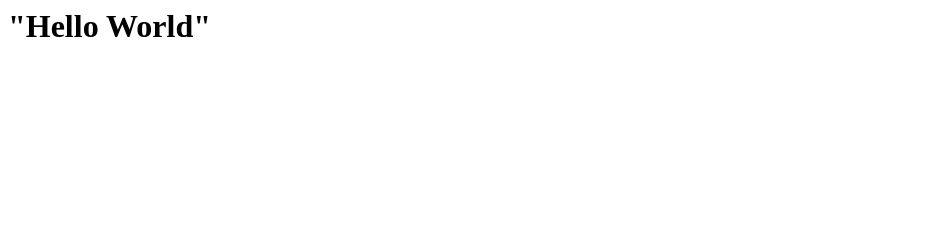
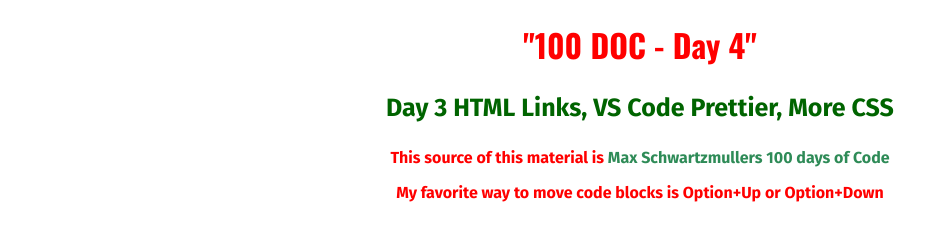
Before and after one commit to JoeKramer2021/VideoSeriesClasses, a plain HTML site: page index.html in a window 1280 px wide. Shown: the whole page, without its empty margins (0-946 px from the left). Drawn offline with nearby package versions, Linux system fonts and the light colour scheme.

Commit message:
Day 4 - Google fonts, linking to CSS files, Using ID Selector

```diff
--- a/index.html
+++ b/index.html
@@ -1 +1,28 @@
-<h1>"Hello World"</h1>
+<!DOCTYPE html>
+<html>
+  <head>
+    <!-- DOC 4 Importing other fonts-->
+    <link rel="preconnect" href="https://fonts.googleapis.com">
+    <link rel="preconnect" href="https://fonts.gstatic.com" crossorigin>
+    <link href="https://fonts.googleapis.com/css2?family=Fira+Sans:ital,wght@0,700;1,400&family=Oswald:wght@700&display=swap" rel="stylesheet">
+    <!-- DOC 4 Linking to external Stylesheets-->
+    <link href="styles.css" rel="stylesheet" />
+    <title>100 DOC</title>
+  </head>
+
+  <body>
+    <h1>"100 DOC - Day 4"</h1>
+    <p id="top_paragraph"> <!-- IDs used on Day 4-->
+      Day 3 HTML Links, VS Code Prettier, More CSS
+    </p>
+    <p>
+      This source of this material is
+      <a href="https://www.udemy.com/"> Max Schwartzmullers 100 days of Code</a>
+        <p>
+        My favorite way to move code blocks is Option+Up or Option+Down
+        </p>
+    </p>
+  </body>
+
+
+    </html>
--- /dev/null
+++ b/styles-d4.css
@@ -0,0 +1,28 @@
+h1 {
+  /* google fonts*/
+  font-family: "Oswald", sans-serif;
+  text-align: center;
+  color: red;
+}
+p {
+  /* google fonts*/
+  font-family: "Fira Sans", sans-serif;
+  text-align: center;
+  color: red;
+}
+/* D4 Changing hyperlink styling */
+a {
+  color: seagreen;
+  text-decoration: none;
+}
+
+/* D4 PSEUDO SELECTORS to change HOVER STATE */
+a:hover {
+  text-decoration: underline;
+}
+
+#top_paragraph {
+  color: darkgreen;
+  font-weight: bold;
+  font-size: 25px;
+}
--- /dev/null
+++ b/styles.css
@@ -0,0 +1,28 @@
+h1 {
+  /* google fonts*/
+  font-family: "Oswald", sans-serif;
+  text-align: center;
+  color: red;
+}
+p {
+  /* google fonts*/
+  font-family: "Fira Sans", sans-serif;
+  text-align: center;
+  color: red;
+}
+/* D4 Changing hyperlink styling */
+a {
+  color: seagreen;
+  text-decoration: none;
+}
+
+/* D4 PSEUDO SELECTORS to change HOVER STATE */
+a:hover {
+  text-decoration: underline;
+}
+
+#top_paragraph {
+  color: darkgreen;
+  font-weight: bold;
+  font-size: 25px;
+}
```
Also changed, not shown: index-d4.html (added, +63 -0 lines).
